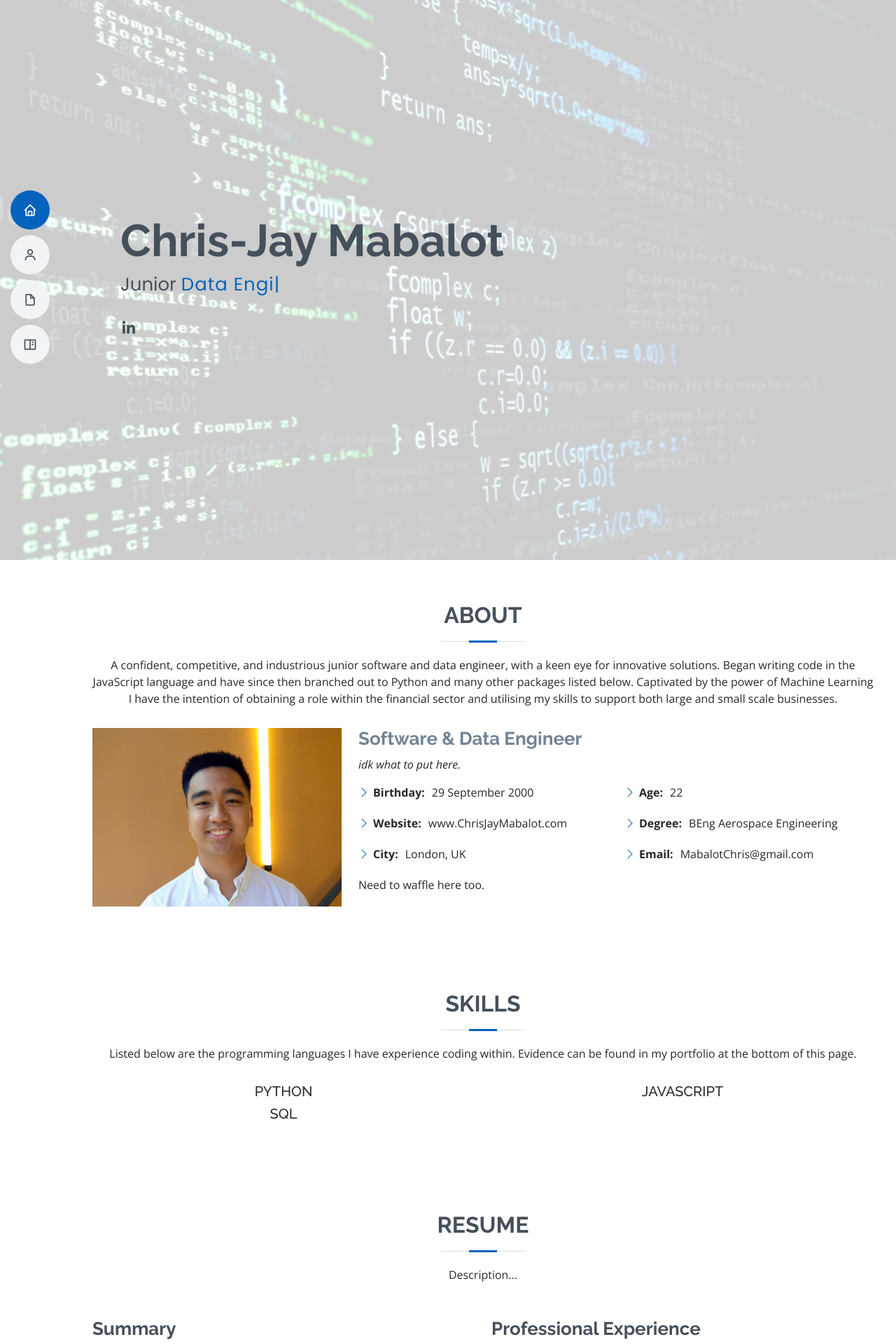
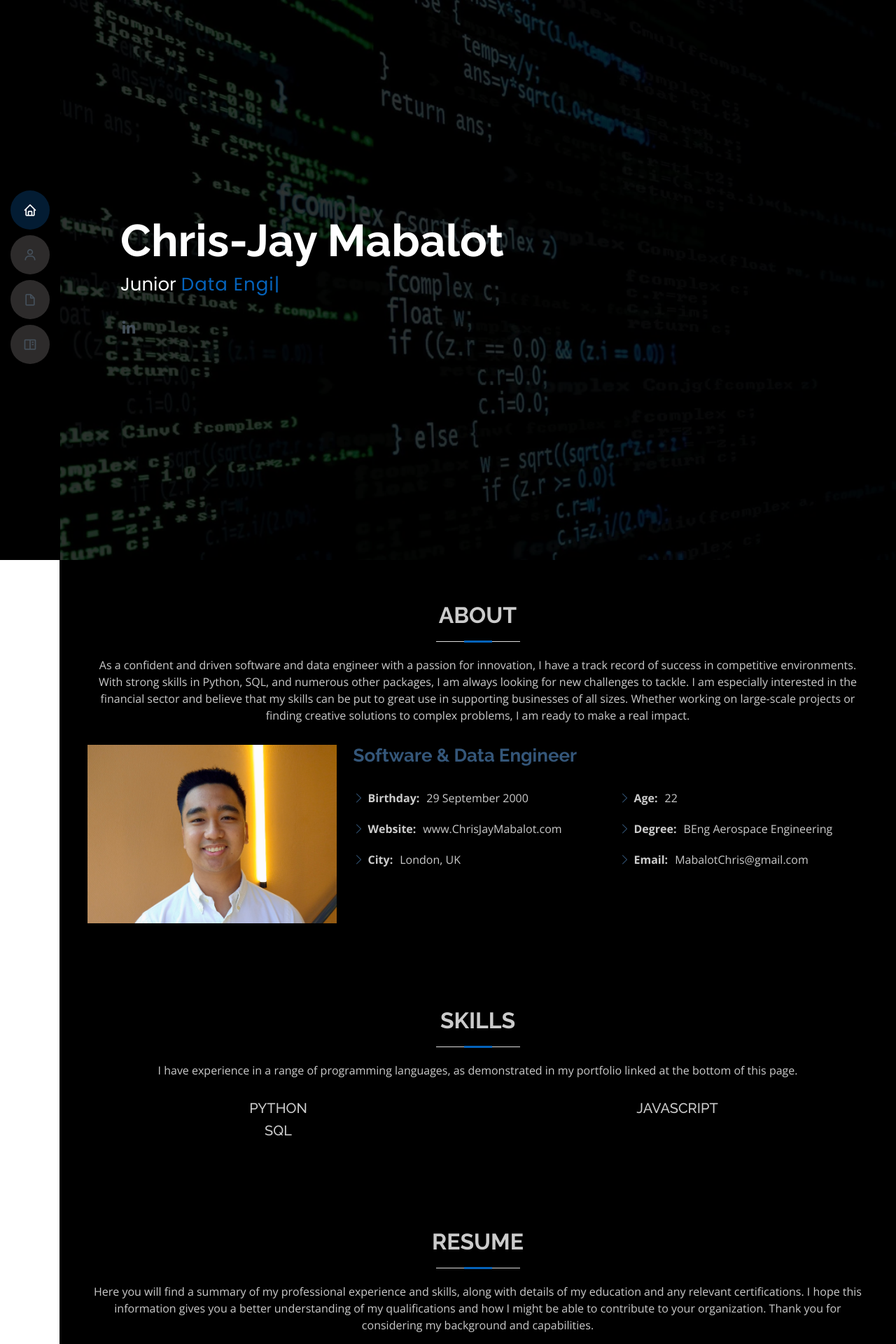
Before and after one commit to ChrisMabalot/django-website, a Django app: page / in a window 1280 px wide. Shown: the top 1920 px of the page at 70% size. Run offline with Django 4.2, Linux system fonts and the light colour scheme; some libraries are stand-ins or nearby versions.

Commit message:
Changed to dark theme, finished all the text content. Need to add github button next update.

```diff
--- a/portfolio/templates/base.html
+++ b/portfolio/templates/base.html
@@ -39,13 +39,14 @@
 
         <!-- ======= Footer ======= -->
   <footer id="footer">
-    <div class="container">
-      <h3>Chris-Jay Mabalot</h3>
-      <p>Feel Free To Contact Me...</p>
+    <div class="container" >
+      <h3 style="color: #345679">Chris-Jay Mabalot</h3>
+      <p style="color:#cbcbcb;">If you have any questions or would like to discuss potential opportunities further, please don't hesitate to contact me via email or LinkedIn.<br>
+        My GitHub account is also available for review. </p>
       <div class="social-links">
         <a href="https://www.linkedin.com/in/chris-jaymabalot/" class="linkedin"><i class="bx bxl-linkedin"></i></a>
       </div>
-      <div class="copyright">
+      <div class="copyright" style="color:#cbcbcb;">
         &copy; Copyright <strong><span>Chris-Jay Mabalot</span></strong>. All Rights Reserved
       </div>
     </div>
--- a/portfolio/templates/index.html
+++ b/portfolio/templates/index.html
@@ -20,7 +20,7 @@
 
         <div class="section-title">
           <h2>About</h2>
-          <p>A confident, competitive, and industrious junior software and data engineer, with a keen eye for innovative solutions. Began writing code in the JavaScript language and have since then branched out to Python and many other packages listed below. Captivated by the power of Machine Learning I have the intention of obtaining a role within the financial sector and utilising my skills to support both large and small scale businesses.</p>
+          <p>As a confident and driven software and data engineer with a passion for innovation, I have a track record of success in competitive environments. With strong skills in Python, SQL, and numerous other packages, I am always looking for new challenges to tackle. I am especially interested in the financial sector and believe that my skills can be put to great use in supporting businesses of all sizes. Whether working on large-scale projects or finding creative solutions to complex problems, I am ready to make a real impact.</p>
         </div>
 
         <div class="row">
@@ -29,9 +29,7 @@
           </div>
           <div class="col-lg-8 pt-4 pt-lg-0 content">
             <h3>Software &amp; Data Engineer</h3>
-            <p class="fst-italic">
-              idk what to put here.
-            </p>
+            <br>
             <div class="row">
               <div class="col-lg-6">
                 <ul>
@@ -48,9 +46,6 @@
                 </ul>
               </div>
             </div>
-            <p>
-                Need to waffle here too.
-            </p>
           </div>
         </div>
 
@@ -64,17 +59,17 @@
         <div class="section-title">
           <h2>Skills</h2>
           <p>
-            Listed below are the programming languages I have experience coding within. Evidence can be found in my portfolio at the bottom of this page.
+            I have experience in a range of programming languages, as demonstrated in my portfolio linked at the bottom of this page.
           </p>
         </div>
 
         <div class="row">
           <div class="col-lg-6">
-            <h5 align="center">PYTHON</h5>
-            <h5 align="center">SQL</h5>
+            <h5 style="color:#cbcbcb;" align="center">PYTHON</h5>
+            <h5 style="color:#cbcbcb;" align="center">SQL</h5>
           </div>
           <div class="col-lg-6">
-            <h5 align="center">JAVASCRIPT</h5>
+            <h5 style="color:#cbcbcb;" align="center">JAVASCRIPT</h5>
           </div>
         </div>
       </div>
@@ -86,36 +81,36 @@
 
         <div class="section-title">
           <h2>Resume</h2>
-          <p>Description...</p>
+          <p>Here you will find a summary of my professional experience and skills, along with details of my education and any relevant certifications. I hope this information gives you a better understanding of my qualifications and how I might be able to contribute to your organization. Thank you for considering my background and capabilities.</p>
         </div>
 
         <div class="row">
           <div class="col-lg-6">
-            <h3 class="resume-title">Summary</h3>
+            <h3 style="color: #345679" class="resume-title">Summary</h3>
             <div class="resume-item pb-0">
               <h4>Chris-Jay Mabalot</h4>
-              <p><em>Personal Description...</em></p>
-              <ul>
+              <p style="color:#cbcbcb;"><em>Personal Description...</em></p>
+              <ul style="color:#cbcbcb;">
                 <li>London, UK</li>
                 <li>MabalotChris@gmail.com</li>
               </ul>
             </div>
 
-            <h3 class="resume-title">Education</h3>
+            <h3 style="color: #345679" class="resume-title">Education</h3>
             <div class="resume-item">
               <h4>BEng Aerospace Engineering</h4>
               <h5>2019 - 2022</h5>
-              <p><em>Queen Mary University of London, UK</em></p>
-              <p>Obtained a First Honours degree in Aerospace Engineering from a prestigious Russel Group university.</p>
+              <p style="color:#cbcbcb;"><em>Queen Mary University of London, UK</em></p>
+              <p style="color:#cbcbcb;">Obtained a First Honours degree in Aerospace Engineering from a prestigious Russel Group university.</p>
             </div>
           </div>
           <div class="col-lg-6">
-            <h3 class="resume-title">Professional Experience</h3>
+            <h3 style="color: #345679" class="resume-title">Professional Experience</h3>
             <div class="resume-item">
               <h4>Junior Software &amp; Data Engineer</h4>
               <h5>Jul 22 - Oct 22</h5>
-              <p><em>Sigma Labs, London, UK</em></p>
-              <ul>
+              <p style="color:#cbcbcb;"><em>Sigma Labs, London, UK</em></p>
+              <ul style="color:#cbcbcb;">
                 <li>Software & Data Engineering Programme: coding individually and as part of an agile team, covering:
                   <ul>
                     <li>Coding: Python, JavaScript, OOP, HTML/CSS, Clean Code, TDD, GIT;</li>
@@ -135,8 +130,8 @@
             <div class="resume-item">
               <h4>Senior Structures Member</h4>
               <h5>Nov 21 - Feb 22</h5>
-              <p><em>Hyperlink, London, UK</em></p>
-              <ul>
+              <p style="color:#cbcbcb;"><em>Hyperlink, London, UK</em></p>
+              <ul style="color:#cbcbcb;">
                 <li>Tasked with designing the shell of a hyperloop pod through the use of CAD and CFD software’s such as AutoCAD and StarCCM.</li>
                 <li>Provided me with the opportunity to express the technical skill-set I had developed during my three years at university.</li>
                 <li>Within 1 year, I developed a proficient understanding of the Simulink and MATLAB software expressing my tireless work-ethic.</li>
@@ -155,7 +150,7 @@
 
         <div class="section-title">
           <h2>Portfolio</h2>
-          <p>In addition to the technical experience listed above, I have also completed personal projects. Below is a complete collection of the projects I have completed or are currently working on. A full insight into the code can be found on my GitHub.</p>
+          <p>In addition to my professional experience, I have also completed a number of personal projects. My portfolio includes a comprehensive list of these projects, along with links to the relevant code on my GitHub. I believe that these projects demonstrate my abilities and dedication to staying current in the field. Thank you for considering my portfolio and I hope that it gives you a better understanding of my skills and capabilities.</p>
         </div>
 
         <div class="row">
@@ -173,12 +168,12 @@
 
           <div class="col-lg-4 col-md-6 portfolio-item filter-app">
             <div class="portfolio-wrap">
-              <img src="{% static 'theme/assets/img/portfolio/150.png' %}" class="img-fluid" alt="">
+              <img src="{% static 'theme/assets/img/portfolio/Stocks.jpeg' %}" class="img-fluid" alt="">
               <div class="portfolio-info">
                 <h4>Currency and Securities Trading Bot</h4>
-                <p>App Description</p>
+                <p>Application that automates the buying and selling of financial assets based on predetermined rules.</p>
                 <div class="portfolio-links">
-                  <a href="https://github.com/ChrisMabalot/Crypto-Bot" class="portfolio-details-lightbox" data-glightbox="type: external" title="Portfolio Details"><i class="bx bx-link"></i></a>
+                  <a href="https://github.com/ChrisMabalot/Crypto-Bot"><i class="bx bx-link"></i></a>
                 </div>
               </div>
             </div>
@@ -186,12 +181,12 @@
 
           <div class="col-lg-4 col-md-6 portfolio-item filter-web">
             <div class="portfolio-wrap">
-              <img src="{% static 'theme/assets/img/portfolio/150.png' %}" class="img-fluid" alt="">
+              <img src="{% static 'theme/assets/img/portfolio/Website.png' %}" class="img-fluid" alt="">
               <div class="portfolio-info">
                 <h4>Personal Portfolio</h4>
-                <p>Website Description</p>
+                <p>Django based web portfolio.</p>
                 <div class="portfolio-links">
-                  <a href="https://github.com/ChrisMabalot/django-website" class="portfolio-details-lightbox" data-glightbox="type: external" title="Portfolio Details"><i class="bx bx-link"></i></a>
+                  <a href="https://github.com/ChrisMabalot/django-website"><i class="bx bx-link"></i></a>
                 </div>
               </div>
             </div>
@@ -199,13 +194,10 @@
 
           <div class="col-lg-4 col-md-6 portfolio-item filter-other">
             <div class="portfolio-wrap">
-              <img src="{% static 'theme/assets/img/portfolio/150.png' %}" class="img-fluid" alt="">
+              <img src="{% static 'theme/assets/img/portfolio/SigmaLabs.jpeg' %}" class="img-fluid" alt="">
               <div class="portfolio-info">
                 <h4>Sigma Labs Training Projects</h4>
-                <p>I completed multiple solo and group projects<br>
-                  whilst undergoing my training with Sigma Labs.<br>
-                  If you would like access to theses projects,<br>
-                  please get in touch with me!</p>
+                <p>Various solo and group projects.<br>Contact for access.</p>
               </div>
             </div>
           </div>
--- a/static/theme/assets/css/style.css
+++ b/static/theme/assets/css/style.css
@@ -1,13 +1,10 @@
-/**
-* Template Name: MyResume - v4.10.0
-* Template URL: https://bootstrapmade.com/free-html-bootstrap-template-my-resume/
-* Author: BootstrapMade.com
-* License: https://bootstrapmade.com/license/
-*/
-
 /*--------------------------------------------------------------
 # General
 --------------------------------------------------------------*/
+html {
+  background-color: black;
+}
+
 body {
   font-family: "Open Sans", sans-serif;
   color: #272829;
@@ -135,20 +132,21 @@ h6 {
   transition: all 0.5s;
   padding: 15px;
   overflow-y: auto;
+  background-color: #000000;
 }
 
 @media (max-width: 991px) {
   #header {
     width: 300px;
-    background: #fff;
-    border-right: 1px solid #e6e9ec;
+    background: rgb(0, 0, 0);
+    border-right: 1px solid #000000;
     left: -300px;
   }
 }
 
 @media (min-width: 991px) {
   #main {
-    margin-left: 100px;
+    margin-left: 85px;
   }
 }
 
@@ -159,6 +157,7 @@ h6 {
 * Desktop Navigation
 */
 .nav-menu {
+  background-color: #000000;
   padding: 0;
   display: block;
 }
@@ -296,7 +295,7 @@ h6 {
 
 #hero:before {
   content: "";
-  background: rgba(255, 255, 255, 0.8);
+  background: rgba(0, 0, 0, 0.8);
   position: absolute;
   bottom: 0;
   top: 0;
@@ -309,11 +308,11 @@ h6 {
   font-size: 64px;
   font-weight: 700;
   line-height: 56px;
-  color: #45505b;
+  color: #ffffff;
 }
 
 #hero p {
-  color: #45505b;
+  color: #ffffff;
   margin: 15px 0 0 0;
   font-size: 26px;
   font-family: "Poppins", sans-serif;
@@ -378,7 +377,7 @@ section {
   margin-bottom: 20px;
   padding-bottom: 20px;
   position: relative;
-  color: #45505b;
+  color: #cbcbcb;
 }
 
 .section-title h2::before {
@@ -405,20 +404,26 @@ section {
 
 .section-title p {
   margin-bottom: 0;
+  color: #cbcbcb;
 }
-
 /*--------------------------------------------------------------
 # About
 --------------------------------------------------------------*/
+
+.about {
+  background-color: #000000;
+}
+
 .about .content h3 {
   font-weight: 700;
   font-size: 26px;
-  color: #728394;
+  color: #345679;
 }
 
 .about .content ul {
   list-style: none;
   padding: 0;
+  color: #cbcbcb;
 }
 
 .about .content ul li {
@@ -434,7 +439,7 @@ section {
 .about .content ul i {
   font-size: 16px;
   margin-right: 5px;
-  color: #0563bb;
+  color: #345679;
   line-height: 0;
 }
 
@@ -487,6 +492,10 @@ section {
 /*--------------------------------------------------------------
 # Skills
 --------------------------------------------------------------*/
+.skills {
+  background-color: #000000;
+}
+
 .skills .progress {
   height: 60px;
   display: block;
@@ -528,6 +537,9 @@ section {
 /*--------------------------------------------------------------
 # Resume
 --------------------------------------------------------------*/
+.resume {
+  background-color: black;
+}
 .resume .resume-title {
   font-size: 26px;
   font-weight: 700;
```
Also changed, not shown: other parts of static/theme/assets/css/style.css (+14 -10 lines), static/theme/assets/img/portfolio/SigmaLabs.jpeg (added), static/theme/assets/img/portfolio/Stocks.jpeg (added), static/theme/assets/img/portfolio/Website.png (added).
